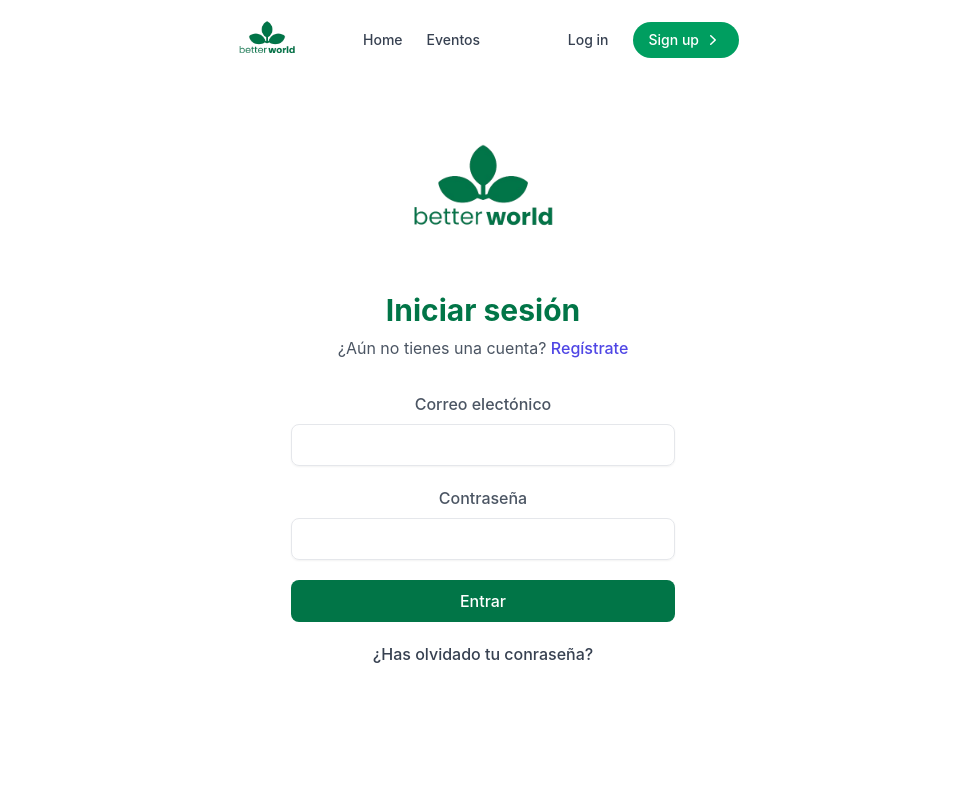
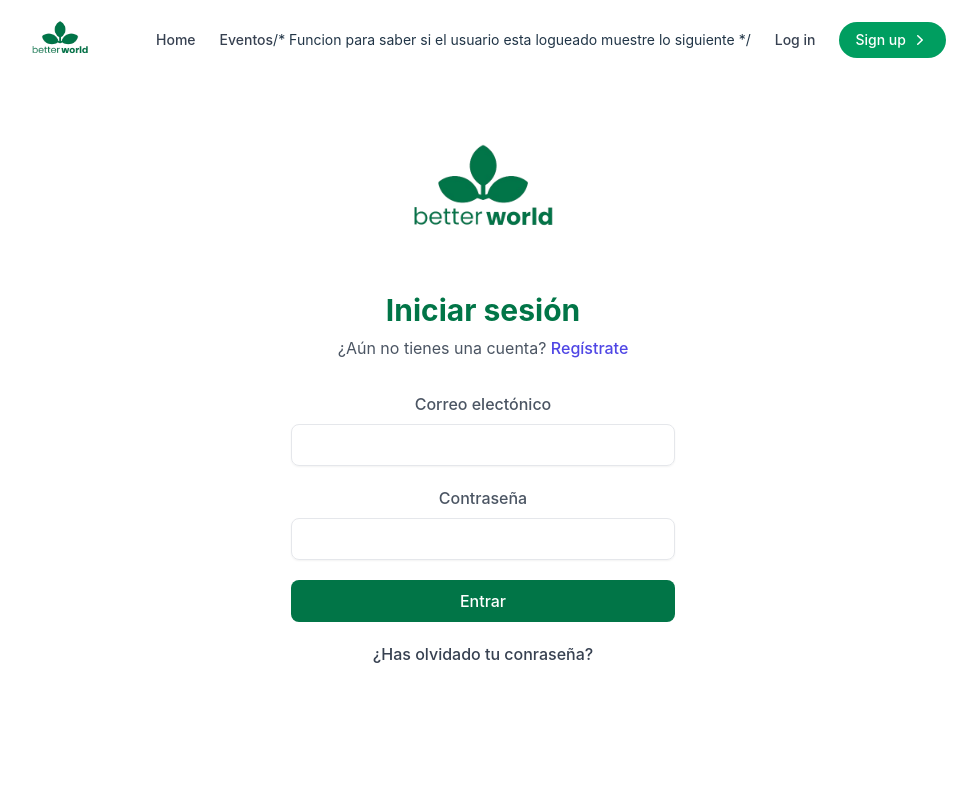
Before and after one commit to DaviBaezaRepo/Bootcamp_ProyectoFinal, a React (Vite) app in the folder vite-project/: page /Login in a window 1280 px wide. Shown: the top 800 px of the page, without its empty margins (157-1134 px from the left). Built offline with nearby package versions, Linux system fonts and the light colour scheme.

Commit message:
Funcion isLogged y pruebas logout sin funcionar aun, archivos modificados de front Home, Login, Header, authUtils, y descargada dependencia npm i react-cookie y npm jscookie que queria borrar pero no se como

```diff
--- a/vite-project/package.json
+++ b/vite-project/package.json
@@ -10,7 +10,9 @@
     "preview": "vite preview"
   },
   "dependencies": {
+    "js-cookie": "^3.0.5",
     "react": "^18.2.0",
+    "react-cookie": "^7.1.4",
     "react-dom": "^18.2.0",
     "react-router-dom": "^6.23.0"
   },
--- a/vite-project/src/components/Header.tsx
+++ b/vite-project/src/components/Header.tsx
@@ -1,6 +1,8 @@
 import React, { useEffect, useState } from 'react';
 import '../App.css';
 import '../index.css';
+import { isLogged, Logout} from "./authUtils";
+
 
 interface NavigationItem {
     title: string;
@@ -10,6 +12,9 @@ interface NavigationItem {
 const navigation: NavigationItem[] = [
     { title: "Home", path: "/" },
     { title: "Eventos", path: "/Events" },];
+
+
+
 
 export default () => {
     const [state, setState] = useState(false);
@@ -63,16 +68,38 @@ export default () => {
                         ))}
                     </ul>
                     <div className="flex-1 gap-x-6 items-center justify-end mt-6 space-y-6 md:flex md:space-y-0 md:mt-0">
+                    /* Funcion para saber si el usuario esta logueado muestre lo siguiente */
+                    {isLogged() ? (
+                        <a href="/Profile" className="block">
+                            Profile
+                        </a>
+                    ) : (
                         <a href="/Login" className="block">
                             Log in
                         </a>
+                            )}
+                             {isLogged() ? (
+                                 <button
+                                 type='button'
+                                 className="flex header-button items-center justify-center gap-x-1 py-2 px-4 text-white font-medium rounded-full button md:inline-flex"
+                                 onClick={Logout}
+                               >
+                                 Log out
+                                </button>
+) : (
                         <a href="/Signup" className="flex header-button items-center justify-center gap-x-1 py-2 px-4 text-white font-medium rounded-full button md:inline-flex">
                             Sign up
                             <svg xmlns="http://www.w3.org/2000/svg" viewBox="0 0 20 20" fill="currentColor" className="w-5 h-5">
+
                                 <path fillRule="evenodd" d="M7.21 14.77a.75.75 0 01.02-1.06L11.168 10 7.23 6.29a.75.75 0 111.04-1.08l4.5 4.25a.75.75 0 010 1.08l-4.5 4.25a.75.75 0 01-1.06-.02z" clipRule="evenodd" />
+
                             </svg>
+
                         </a>
+                       )}
+
                     </div>
+
                 </div>
             </div>
         </nav>
--- a/vite-project/src/components/Home.tsx
+++ b/vite-project/src/components/Home.tsx
@@ -1,6 +1,7 @@
 import { useState } from "react"
 import { Link } from 'react-router-dom';
 import Events from "./EventsCards"
+import { isLogged} from "./authUtils";
 
 function Home() {
     const numberOfEventsToShow = 3; // Define the number of events to show
@@ -21,15 +22,19 @@ function Home() {
                         En nuestra plataforma, conectamos a personas con corazones solidarios para participar en eventos que impactan positivamente en nuestra comunidad. Desde recogidas de basura hasta donaciones de alimentos y compañía a personas mayores, cada acción cuenta. Juntos, podemos crear un mundo más solidario y compasivo. ¡Apúntate ahora y sé parte del cambio!
                         </p>
                         <div className="items-center gap-x-3 space-y-3 sm:flex sm:space-y-0">
+                        {isLogged() ? (
                             <a href="/events" className="block button py-2 px-4 text-center text-white font-medium duration-150 rounded-lg shadow-lg hover:shadow-none">
                                 Explorar eventos
                             </a>
+) : (
                             <a href="/login" className="flex items-center justify-center gap-x-2 py-2 px-4 text-gray-700 hover:text-gray-500 font-medium duration-150 active:bg-gray-100 border rounded-lg md:inline-flex">
                                 Acceder
                                 <svg xmlns="http://www.w3.org/2000/svg" viewBox="0 0 20 20" fill="currentColor" className="w-5 h-5">
                                     <path fillRule="evenodd" d="M2 10a.75.75 0 01.75-.75h12.59l-2.1-1.95a.75.75 0 111.02-1.1l3.5 3.25a.75.75 0 010 1.1l-3.5 3.25a.75.75 0 11-1.02-1.1l2.1-1.95H2.75A.75.75 0 012 10z" clipRule="evenodd" />
                                 </svg>
+
                             </a>
+)}
 
                         </div>
                     </div>
@@ -44,13 +49,16 @@ function Home() {
             </section>
 
             {/* Collab. section */}
+
             <section>
             <div className="md:px-8 py-10 bg-green">
+
                     <p className="font-semibold text-sm text-slate-100 text-center">NUESTROS PRINCIPALES COLABORADORES</p>
                     <div className="flex justify-center items-center flex-wrap gap-x-12 gap-y-6 mt-6">
                     <svg width="150" height="50" fill="none" xmlns="http://www.w3.org/2000/svg">
                         <image xlinkHref="src/assets/fundacion-rosa-maria-vivar.png" width="190" height="50" />
                     </svg>
+
                     <svg width="150" height="50" fill="none" xmlns="http://www.w3.org/2000/svg">
                         <image xlinkHref="src/assets/xplora-logo.png" width="190" height="50" />
                     </svg>
@@ -60,9 +68,12 @@ function Home() {
                     <svg width="150" height="50" fill="none" xmlns="http://www.w3.org/2000/svg">
                         <image xlinkHref="src/assets/nou-refugi-baix-camp-logo.png" width="190" height="50" />
                     </svg>
+
                     </div>
+
                 </div>
             </section>
+
 
             {/* Next events section */}
             <section>
@@ -101,7 +112,9 @@ function Home() {
                 </div>
             </section>
         </>
+
     )
+
 }
 
 export default Home
--- a/vite-project/src/components/Login.tsx
+++ b/vite-project/src/components/Login.tsx
@@ -1,11 +1,14 @@
 import { useState } from "react"
-
+import { useCookies } from "react-cookie";
+import { Navigate } from 'react-router-dom';
 
 
 function Login() {
-    let alert;
+    const [alert, setAlert] = useState('');
         const [email, setEmail] = useState('');
     const [password, setPassword] = useState('');
+    const [cookies, setCookie] = useCookies(['token']);
+    const [redirects, setredirects] = useState(false);
 
     const handleSubmit = async (e:any) => {
         e.preventDefault();
@@ -21,18 +24,25 @@ function Login() {
         }).then(r => r.json());
 
         if (response.status == "success") {
+            const expirationDate = new Date();
+            expirationDate.setTime(expirationDate.getTime() + (30 * 60  * 1000));
             // Manejar la respuesta exitosa, por ejemplo, redirigir a otra página
+            setCookie('token', response.token, { path: '/' });
             console.log(response);
+            setredirects(true);
         } else {
             // Manejar la respuesta de error
-            alert = <div className="bg-red-300 rounded-md p-2">
-                {response.message}
-            </div>
+            setAlert(response.message);
         }
         } catch (error) {
         console.error('Error en la solicitud:', error);
         }
     };
+
+
+    if (redirects) {
+        return <Navigate replace to="/home" />
+}
 
 
     return (
@@ -74,7 +84,7 @@ function Login() {
                             className="w-full mt-2 px-3 py-2 text-gray-500 bg-transparent outline-none border focus:border-indigo-600 shadow-sm rounded-lg"
                         />
                     </div>
-                    {alert ? alert : ""}
+                    {alert && <div className="bg-red-300 rounded-md p-2">{alert}</div>}
                     <button
                         className="w-full px-4 py-2 text-white button2 rounded-lg duration-150"
                     >
--- /dev/null
+++ b/vite-project/src/components/authUtils.tsx
@@ -0,0 +1,29 @@
+import { useCookies } from "react-cookie";
+
+import { Cookies } from 'react-cookie';
+
+
+// Funcion para saber si el usuario esta logueado si esta la cookie activa
+export function isLogged() {
+    const [cookies] = useCookies(['token']);
+
+    // Verificar si la cookie "token" está presente y tiene un valor
+    const isAuthenticated = cookies.token !== undefined && cookies.token !== '';
+
+    // Si el usuario está autenticado, pero no hay cookie, elimina la cookie y devuelve falso
+    if (isAuthenticated && !cookies.token) {
+        return false;
+    }
+
+    return isAuthenticated;
+}
+
+export function Logout() {
+    const [Cookies, setCookie,removeCookie] = useCookies(['token']);
+
+        // Eliminar la cookie de autenticación
+        removeCookie('token', { path: '/' });
+        localStorage.clear();
+        // Redirigir al usuario a la página de inicio
+        window.location.href = '/Home';
+};
```
Also changed, not shown: 1 other file (tests, documents, lock files or other folders).
